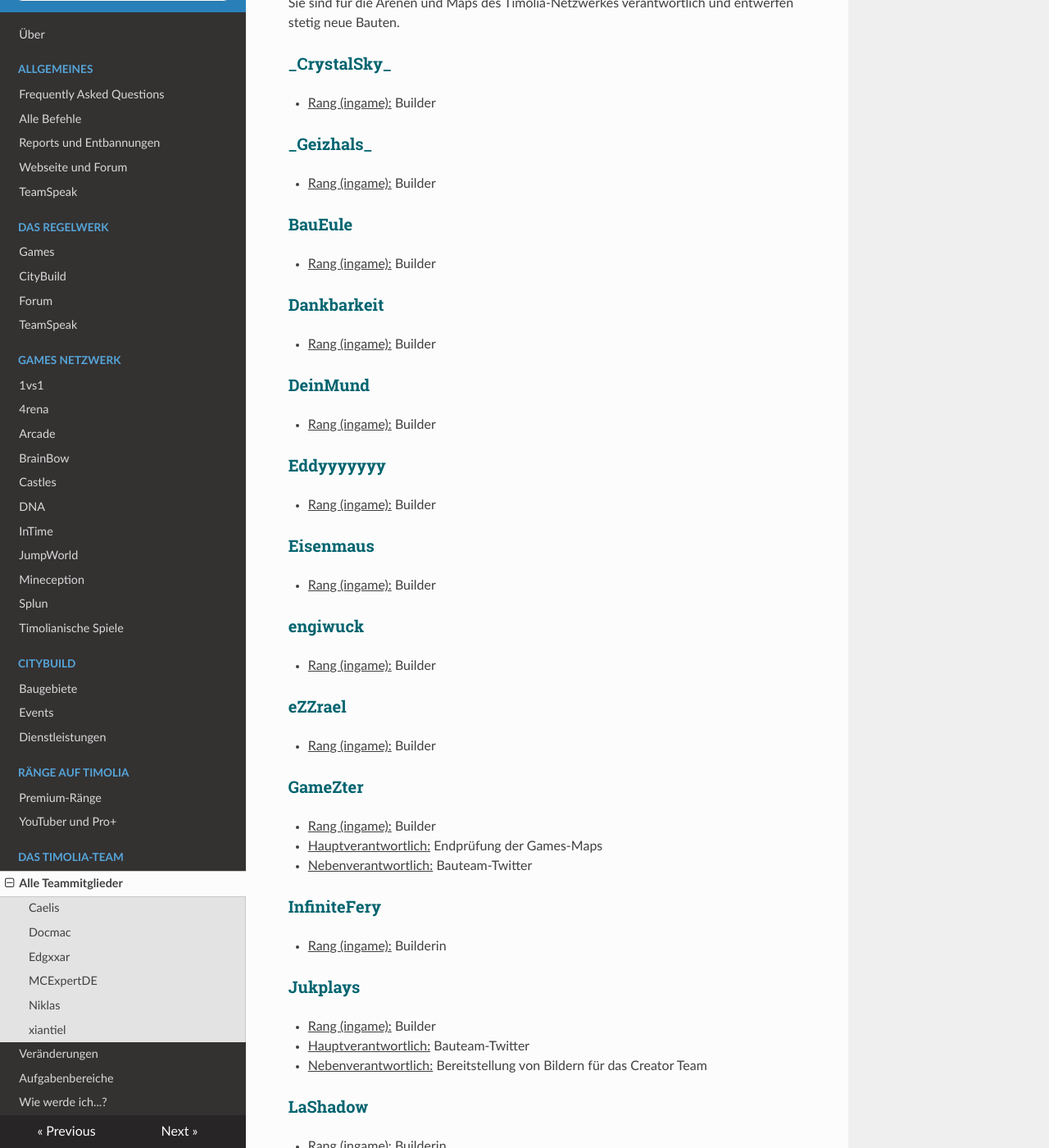
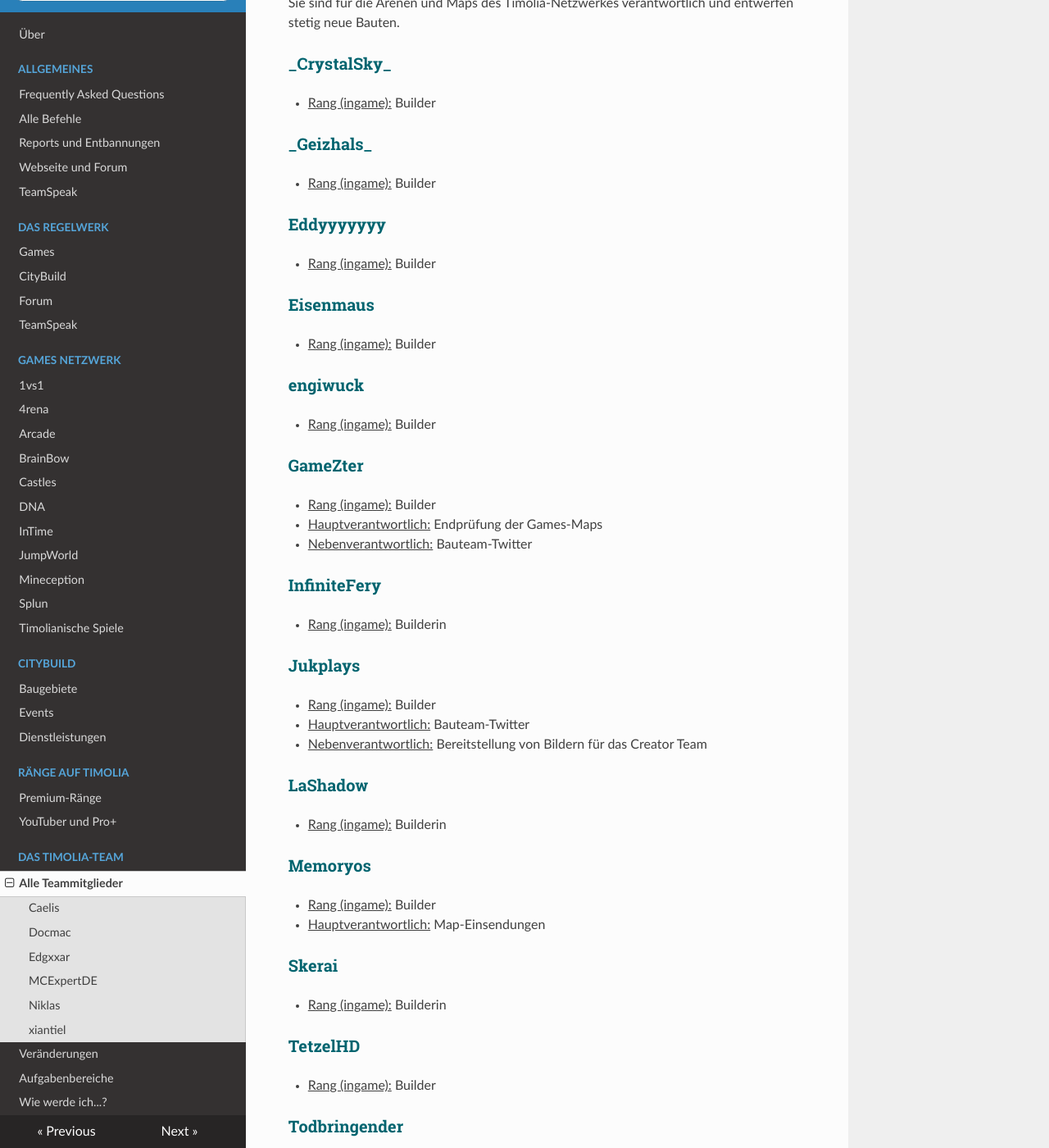
Before and after one commit to TimoliaDE/HowTo, an MkDocs documentation site: the page built from docs/team/members.md, in a window 1280 px wide and 1400 px high, scrolled down 8577 px. Shown: the whole window at 82% size. Built offline with MkDocs 1.6.1, drawn with Linux system fonts in a browser that asks for light colours; nearby versions of some CDN libraries; old or Windows-style settings are respelled for this version of MkDocs; some of the changed text lies outside the part shown.

Commit message:
Update members.md

```diff
--- a/docs/team/members.md
+++ b/docs/team/members.md
@@ -279,15 +279,6 @@ Sie sind für die Arenen und Maps des Timolia-Netzwerkes verantwortlich und entw
 ### <strong><span style="color:#00646F">\_Geizhals\_</span></strong>
 - <u>Rang (ingame):</u> Builder
 
-### <strong><span style="color:#00646F">BauEule</span></strong>
-- <u>Rang (ingame):</u> Builder
-
-###<strong><span style="color:#00646F">Dankbarkeit</span></strong>
-- <u>Rang (ingame):</u> Builder
-
-### <strong><span style="color:#00646F">DeinMund</span></strong>
-- <u>Rang (ingame):</u> Builder
-
 ### <strong><span style="color:#00646F">Eddyyyyyyy</span></strong>
 - <u>Rang (ingame):</u> Builder
 
@@ -295,9 +286,6 @@ Sie sind für die Arenen und Maps des Timolia-Netzwerkes verantwortlich und entw
 - <u>Rang (ingame):</u> Builder
 
 ###<strong><span style="color:#00646F">engiwuck</span></strong>
-- <u>Rang (ingame):</u> Builder
-
-###<strong><span style="color:#00646F">eZZrael</span></strong>
 - <u>Rang (ingame):</u> Builder
 
 ###<strong><span style="color:#00646F">GameZter</span></strong>
@@ -343,9 +331,6 @@ Sie sind für die Arenen und Maps des Timolia-Netzwerkes verantwortlich und entw
 - <u>Rang (ingame):</u> Builder
 - <u>Nebenverantwortlich:</u> Bauteam-Twitter
 
-### <strong><span style="color:#00646F">XoroMC</span></strong>
-- <u>Rang (ingame):</u> Builder
-
 
 ## Creator
 
```
